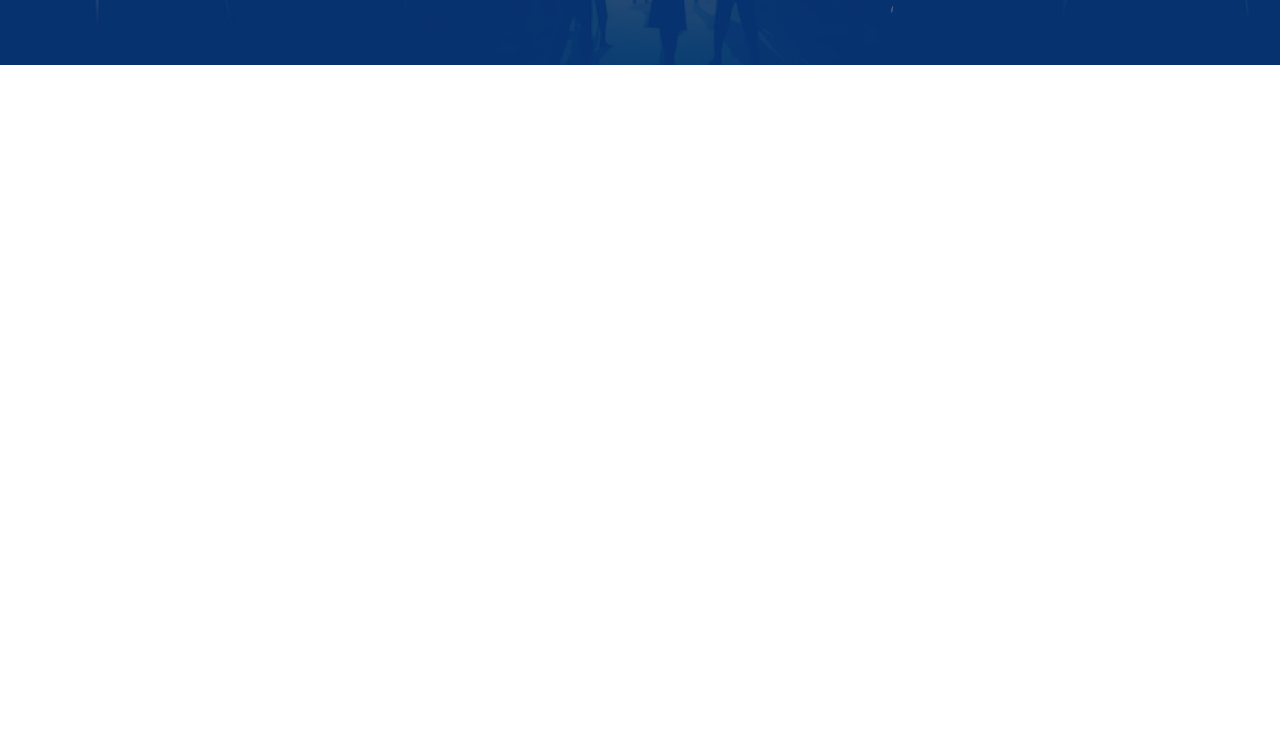
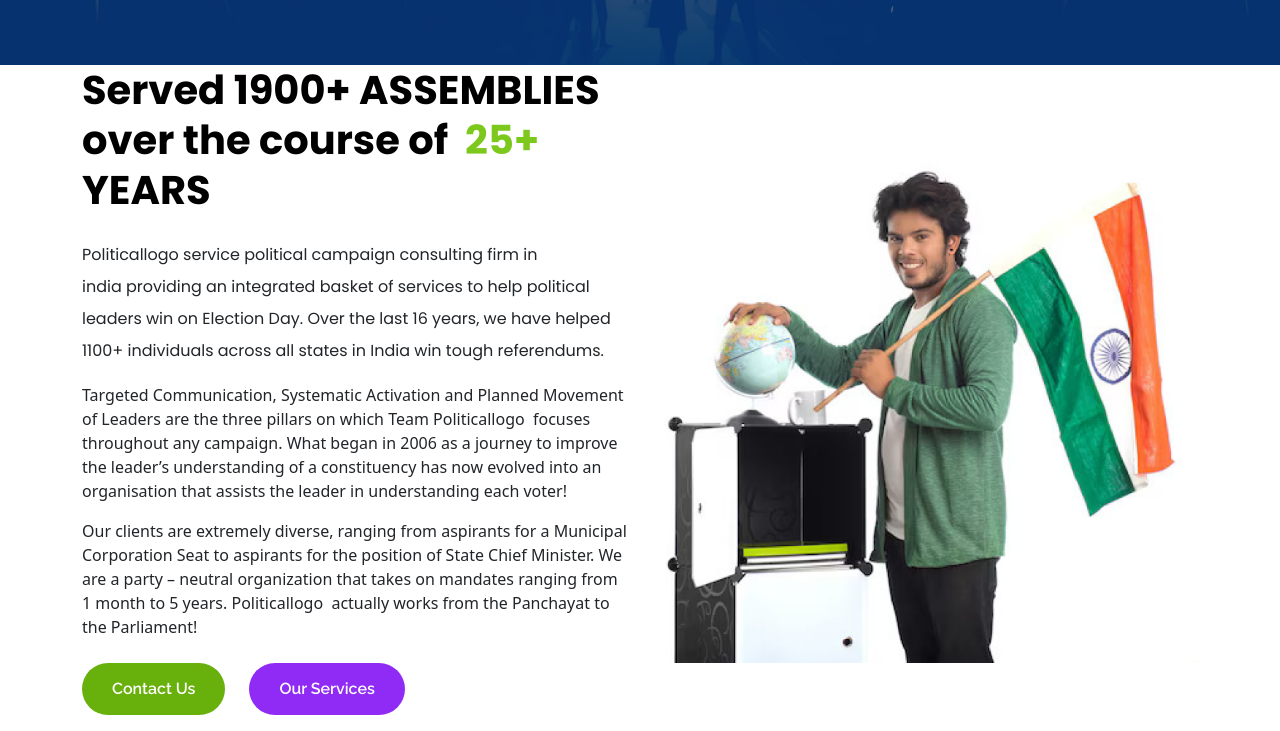
Before and after one commit to yogeshks6/Political-temp, a plain HTML site: page public/index.html in a window 1280 px wide. Shown: the part 521-1252 px from the top of the page. Before the commit the page ends 800 px from the top, so only its background shows below. Drawn offline with nearby package versions, Linux system fonts and the light colour scheme.

Commit message:
second section start

```diff
--- a/public/index.html
+++ b/public/index.html
@@ -74,6 +74,44 @@
         </section>
         <!-- first section end -->
     </div>
+
+
+
+    <!-- second section start -->
+    <section class="second-sec">
+        <div class="container">
+            <div class="row align-items-center">
+                <div class="col-12 col-sm-6 col-lg-6">
+                    <h1 class="text-center text-lg-start first-sec-h1 fw-bold text-black lh-sm mb-4">Served 1900+
+                        ASSEMBLIES
+                        over the course of <span class="color-green"> 25+</span> YEARS</h1>
+                    <p class="lh-lg first-sec-p   ">Politicallogo service political campaign consulting firm in
+                        india providing an integrated basket
+                        of services to help political leaders win on Election Day. Over the last 16 years, we have
+                        helped 1100+ individuals across all states in India win tough referendums.</p>
+                    <p>Targeted Communication, Systematic Activation and Planned Movement of Leaders are the three
+                        pillars on which Team Politicallogo  focuses throughout any campaign. What began in 2006 as a
+                        journey to improve the leader’s understanding of a constituency has now evolved into an
+                        organisation that assists the leader in understanding each voter!</p>
+                    <p>Our clients are extremely diverse, ranging from aspirants for a Municipal Corporation Seat to
+                        aspirants for the position of State Chief Minister. We are a party – neutral organization that
+                        takes on mandates ranging from 1 month to 5 years. Politicallogo  actually works from the
+                        Panchayat to the Parliament!</p>
+
+                    <div class="mt-4 d-lg-flex gap-4 text-center">
+                        <button class="green-web-btn rounded-pill border-0 mb-3 text-white fw-semibold  "
+                            type="submit">Contact Us</button>
+                        <button class="purple-web-btn rounded-pill border-0 mb-3 text-white fw-semibold  "
+                            type="submit">Our Services</button>
+                    </div>
+                </div>
+                <div class="col-12 col-sm-6 col-lg-6">
+                    <img src="./images/experience.png" class="w-100" alt="">
+                </div>
+            </div>
+        </div>
+    </section>
+    <!-- second section end -->
     <script src="https://cdn.jsdelivr.net/npm/bootstrap@5.3.3/dist/js/bootstrap.bundle.min.js"
         integrity="sha384-YvpcrYf0tY3lHB60NNkmXc5s9fDVZLESaAA55NDzOxhy9GkcIdslK1eN7N6jIeHz"
         crossorigin="anonymous"></script>
--- a/public/style.css
+++ b/public/style.css
@@ -71,7 +71,6 @@
 }
 
 .first-sec-p {
-
     font-family: "Poppins", sans-serif;
 }
 
```
Also changed, not shown: public/images/experience.png (added).
